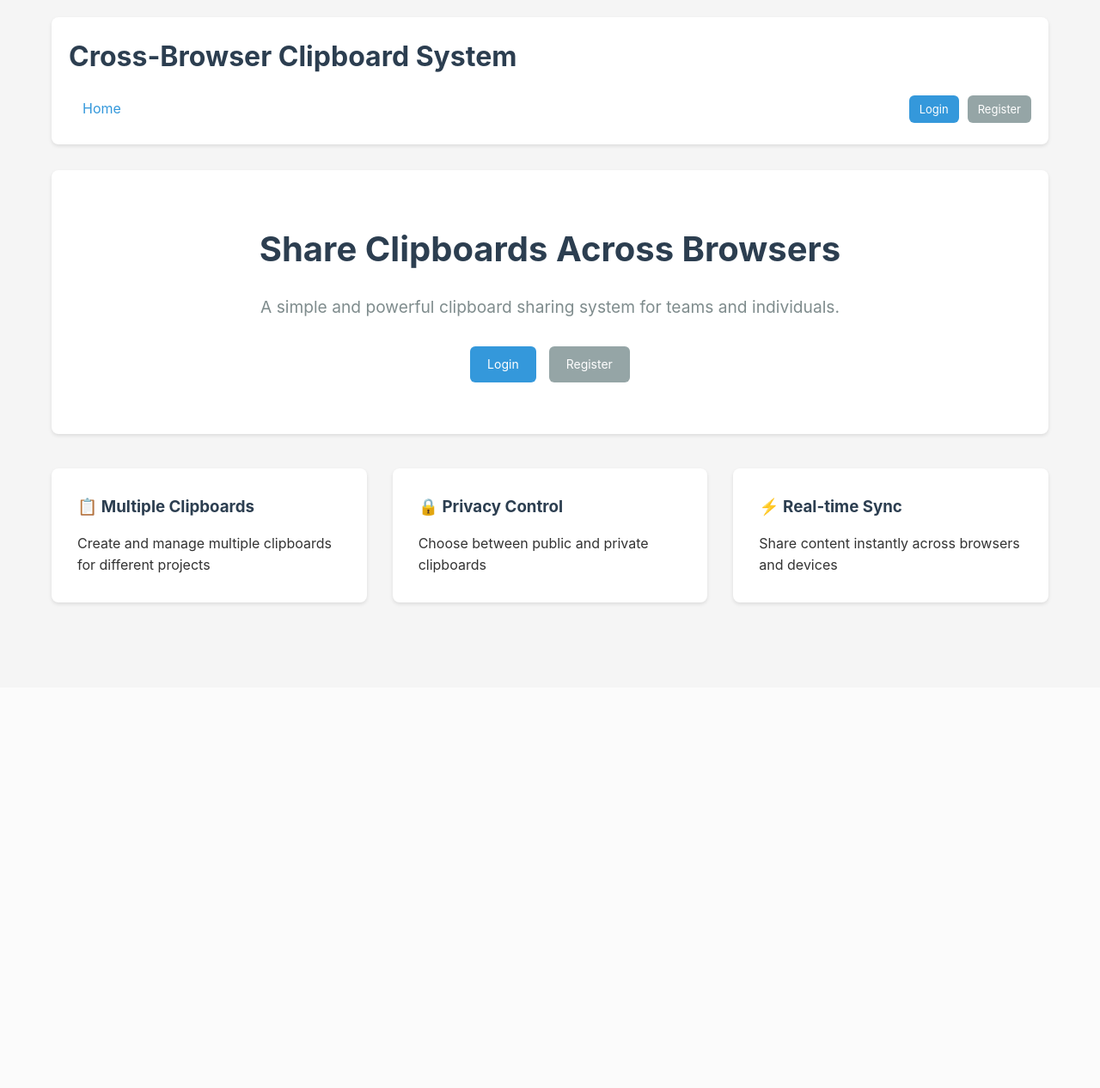
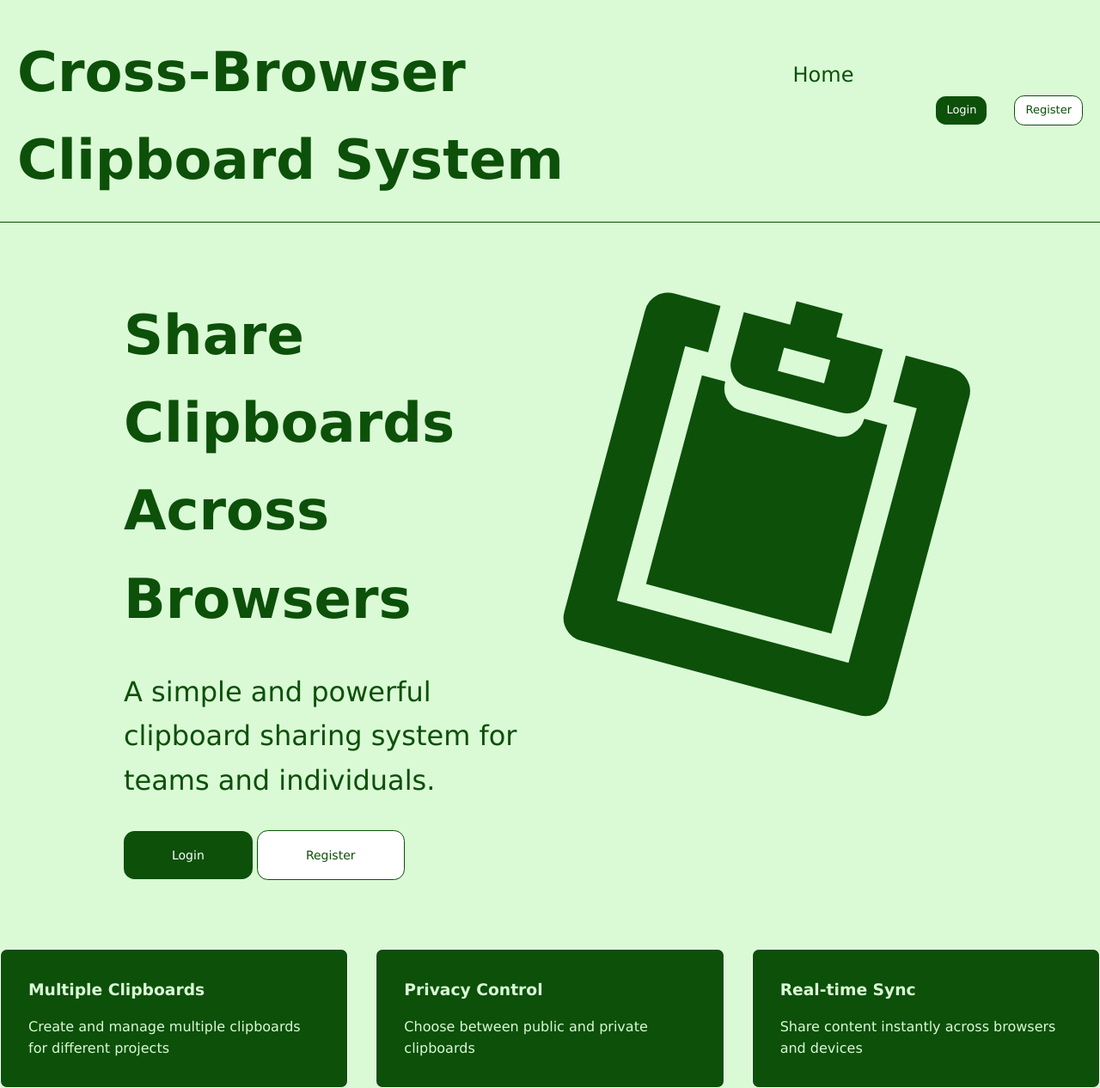
Before and after one commit to TheFisher1/clipboard-manager, a PHP site: page / in a window 1280 px wide. Shown: the whole page at 86% size. Before the commit the page ends 704 px from the top, so only its background shows below. Run offline with PHP 8.4, Linux system fonts and the light colour scheme.

Commit message:
initial home page update

```diff
--- a/public/css/style.css
+++ b/public/css/style.css
@@ -4,38 +4,73 @@
     box-sizing: border-box;
 }
 
+:root {
+    --clipboard-svg: url("../images/clipboard.svg");
+    --btn-primary-color: #0c5009;
+    --btn-primary-hover-color: #13760e;
+    --btn-secondary-color: white;
+    --btn-secondary-hover-color: rgb(183, 254, 172);
+    --main-bg-color: rgb(218, 250, 213);
+}
+
 body {
-    font-family: -apple-system, BlinkMacSystemFont, 'Segoe UI', Roboto, Oxygen, Ubuntu, Cantarell, sans-serif;
+    font-family: Verdana, Geneva, Tahoma, sans-serif;
     line-height: 1.6;
     color: #333;
-    background: #f5f5f5;
+    /* background: #f5f5f5; */
+    background-color: var(--main-bg-color);
 }
 
 .container {
-    max-width: 1200px;
-    margin: 0 auto;
-    padding: 20px;
+    /* max-width: 1200px; */
+    /* margin: 0 auto; */
+    /* padding: 20px; */
 }
 
 header {
-    background: white;
+    background-color: var(--main-bg-color);
     padding: 20px;
-    border-radius: 8px;
-    margin-bottom: 30px;
-    box-shadow: 0 2px 4px rgba(0,0,0,0.1);
+    border-bottom: 1px solid var(--btn-primary-color);
+    /* margin-bottom: 30px; */
+    box-shadow: 0 2px 4px rgba(0, 0, 0, 0.1);
 }
 
 header h1 {
-    margin-bottom: 15px;
-    color: #2c3e50;
+    margin-top: 0.2em;
+    font-size: 4rem;
+    color: var(--btn-primary-color);
+    /* margin-bottom: 15px; */
+    /* color: #2c3e50; */
 }
 
 nav {
-    display: flex;
-    gap: 20px;
+    /* display: flex; */
+    display: grid;
+    grid-template-columns: auto auto auto;
+    /* align-items: center; */
+    align-content: center;
+    /* gap: 20px; */
 }
 
 nav a {
+    /* color: #3498db; */
+    color: var(--btn-primary-color);
+    text-decoration: none;
+    padding: 2em 4em;
+    transition: background 0.3s;
+    text-align: center;
+    font-size: 1.5em;
+}
+
+/* nav a:hover {
+    text-decoration: underline;
+} */
+
+/* nav a:hover, nav a.active {
+    background: #e8f4f8;
+}
+
+nav a:not(.btn) {
     color: #3498db;
     text-decoration: none;
     padding: 8px 16px;
@@ -43,14 +78,45 @@ nav a {
     transition: background 0.3s;
 }
 
-nav a:hover, nav a.active {
+nav a:not(.btn):hover, nav a:not(.btn).active {
     background: #e8f4f8;
+} */
+
+/* Navigation auth buttons */
+.nav-auth-buttons {
+    display: flex;
+    justify-content: center;
+    align-items: center;
+    gap: 2em;
+}
+
+.hover-underline-animation {
+    display: inline-block;
+    position: relative;
+}
+
+.hover-underline-animation::after {
+    content: "";
+    position: absolute;
+    width: 100%;
+    transform: scaleX(0);
+    height: 2px;
+    bottom: 0;
+    left: 0;
+    background-color: var(--btn-primary-color);
+    transform-origin: center;
+    transition: transform 0.25s ease-out;
+}
+
+.hover-underline-animation:hover::after {
+    transform: scaleX(1);
+    transform-origin: center;
 }
 
 .btn {
-    padding: 10px 20px;
+    padding: 1.2em 4em;
     border: none;
-    border-radius: 6px;
+    border-radius: 0.9em;
     cursor: pointer;
     font-size: 14px;
     transition: all 0.3s;
@@ -59,21 +125,31 @@ nav a:hover, nav a.active {
 }
 
 .btn-primary {
-    background: #3498db;
+    /* background: #3498db; */
+    background-color: var(--btn-primary-color);
     color: white;
 }
 
 .btn-primary:hover {
-    background: #2980b9;
+    /* background: #2980b9; */
+    /* translate: -0.1em -0.4em;     */
+    /* box-shadow: 0.1em 0.4em #155724; */
+    /* corner-shape: bevel; */
+    background-color: var(--btn-primary-hover-color);
+    corner-top-left-shape: bevel;
+    corner-bottom-right-shape: bevel;
 }
 
 .btn-secondary {
-    background: #95a5a6;
-    color: white;
+    background-color: var(--btn-secondary-color);
+    border: 1px solid var(--btn-primary-color);
+    color: var(--btn-primary-color);
 }
 
 .btn-secondary:hover {
-    background: #7f8c8d;
+    background-color: var(--btn-secondary-hover-color);
+    corner-top-left-shape: bevel;
+    corner-bottom-right-shape: bevel;
 }
 
 .btn-sm {
@@ -81,44 +157,77 @@ nav a:hover, nav a.active {
     font-size: 13px;
 }
 
+.hero-image {
+    background-image: var(--clipboard-svg);
+    /* background-size: 40%; */
+    background-size: contain;
+    background-repeat: no-repeat;
+    /* background-position: right; */
+    background-position: 75% 0;
+    /* background-position: 50% 0%; */
+}
+
+.hero-info {
+}
+
 .hero {
-    background: white;
+    display: grid;
+    grid-template-columns: 1fr 1fr;
+    /* background: white; */
+    background-color: var(--main-bg-color);
+    min-height: 30rem;
+    /* border-radius: 8px; */
+    padding: 5em 9em;
+    /* background: white;
+    background-position: 100% -10%;
+    background-repeat: no-repeat;
+    background-size: 40%;
     padding: 60px 40px;
     border-radius: 8px;
-    text-align: center;
+    text-align: left;
     margin-bottom: 40px;
-    box-shadow: 0 2px 4px rgba(0,0,0,0.1);
+    box-shadow: 0 2px 4px rgba(0,0,0,0.1); */
 }
 
 .hero h2 {
-    font-size: 2.5em;
-    margin-bottom: 20px;
-    color: #2c3e50;
+    font-size: 4em;
+    margin-bottom: 2rem;
+    color: var(--btn-primary-color);
 }
 
 .hero p {
-    font-size: 1.2em;
-    color: #7f8c8d;
-    margin-bottom: 30px;
+    font-size: 2em;
+    color: var(--btn-primary-color);
+    margin-bottom: 2rem;
+}
+
+.hero-actions {
+    /* display: flex;
+    gap: 15px;
+    justify-content: center; */
 }
 
 .features {
     display: grid;
     grid-template-columns: repeat(auto-fit, minmax(250px, 1fr));
-    gap: 30px;
-    margin-top: 40px;
+    gap: 2rem;
+    /* gap: 30px;
+    margin-top: 40px; */
 }
 
 .feature {
-    background: white;
-    padding: 30px;
+    background-color: var(--btn-primary-color);
+    border: 1px solid var(--btn-secondary-color);
+    padding: 2em;
     border-radius: 8px;
-    box-shadow: 0 2px 4px rgba(0,0,0,0.1);
+    color: var(--main-bg-color);
+    /* box-shadow: 0 2px 4px rgba(0,0,0,0.1); */
 }
 
 .feature h3 {
     margin-bottom: 15px;
-    color: #2c3e50;
+    /* color: #2c3e50; */
+    color: var(--main-bg-color);
 }
 
 .dashboard-header {
@@ -129,7 +238,7 @@ nav a:hover, nav a.active {
     background: white;
     padding: 20px;
     border-radius: 8px;
-    box-shadow: 0 2px 4px rgba(0,0,0,0.1);
+    box-shadow: 0 2px 4px rgba(0, 0, 0, 0.1);
 }
 
 .clipboards-grid {
@@ -142,14 +251,16 @@ nav a:hover, nav a.active {
     background: white;
     padding: 20px;
     border-radius: 8px;
-    box-shadow: 0 2px 4px rgba(0,0,0,0.1);
+    box-shadow: 0 2px 4px rgba(0, 0, 0, 0.1);
     cursor: pointer;
-    transition: transform 0.2s, box-shadow 0.2s;
+    transition:
+        transform 0.2s,
+        box-shadow 0.2s;
 }
 
 .clipboard-card:hover {
     transform: translateY(-2px);
-    box-shadow: 0 4px 8px rgba(0,0,0,0.15);
+    box-shadow: 0 4px 8px rgba(0, 0, 0, 0.15);
 }
 
 .clipboard-card h3 {
@@ -197,7 +308,7 @@ nav a:hover, nav a.active {
     top: 0;
     width: 100%;
     height: 100%;
-    background: rgba(0,0,0,0.5);
+    background: rgba(0, 0, 0, 0.5);
 }
 
 .modal-content {
@@ -302,7 +413,7 @@ nav a:hover, nav a.active {
     background: white;
     padding: 40px;
     border-radius: 8px;
-    box-shadow: 0 2px 8px rgba(0,0,0,0.1);
+    box-shadow: 0 2px 8px rgba(0, 0, 0, 0.1);
 }
 
 .auth-container h2 {
@@ -390,41 +501,8 @@ nav a:hover, nav a.active {
     gap: 20px;
 }
 
-.hero-actions {
-    display: flex;
-    gap: 15px;
-    justify-content: center;
-}
-
-
-/* Navigation auth buttons */
-.nav-auth-buttons {
-    display: flex;
-    align-items: center;
-    gap: 10px;
-    margin-left: auto;
-}
-
 .user-name {
     color: #2c3e50;
     font-weight: 500;
     padding: 0 10px;
 }
-
-nav {
-    display: flex;
-    align-items: center;
-    gap: 20px;
-}
-
-nav a:not(.btn) {
-    color: #3498db;
-    text-decoration: none;
-    padding: 8px 16px;
-    border-radius: 4px;
-    transition: background 0.3s;
-}
-
-nav a:not(.btn):hover, nav a:not(.btn).active {
-    background: #e8f4f8;
-}
--- a/public/index.html
+++ b/public/index.html
@@ -9,9 +9,9 @@
 <body>
     <div class="container">
         <header>
+            <nav id="mainNav">
             <h1>Cross-Browser Clipboard System</h1>
-            <nav id="mainNav">
-                <a href="index.html">Home</a>
+                <a href="index.html" class="hover-underline-animation">Home</a>
                 <div id="navAuth" class="nav-auth-buttons">
                     <a href="login.html" class="btn btn-sm btn-primary">Login</a>
                     <a href="register.html" class="btn btn-sm btn-secondary">Register</a>
@@ -21,25 +21,29 @@
 
         <main>
             <section class="hero">
-                <h2>Share Clipboards Across Browsers</h2>
-                <p>A simple and powerful clipboard sharing system for teams and individuals.</p>
-                <div class="hero-actions">
-                    <a href="login.html" class="btn btn-primary">Login</a>
-                    <a href="register.html" class="btn btn-secondary">Register</a>
+                <div class="hero-info">
+                    <h2>Share Clipboards Across Browsers</h2>
+                    <p>A simple and powerful clipboard sharing system for teams and individuals.</p>
+                    <div class="hero-actions">
+                        <a href="login.html" class="btn btn-primary">Login</a>
+                        <a href="register.html" class="btn btn-secondary">Register</a>
+                    </div>
+                </div>
+                <div class="hero-image">
                 </div>
             </section>
 
             <section class="features">
                 <div class="feature">
-                    <h3>📋 Multiple Clipboards</h3>
+                    <h3>Multiple Clipboards</h3>
                     <p>Create and manage multiple clipboards for different projects</p>
                 </div>
                 <div class="feature">
-                    <h3>🔒 Privacy Control</h3>
+                    <h3>Privacy Control</h3>
                     <p>Choose between public and private clipboards</p>
                 </div>
                 <div class="feature">
-                    <h3>⚡ Real-time Sync</h3>
+                    <h3>Real-time Sync</h3>
                     <p>Share content instantly across browsers and devices</p>
                 </div>
             </section>
```
Also changed, not shown: public/images/clipboard.svg (added).
